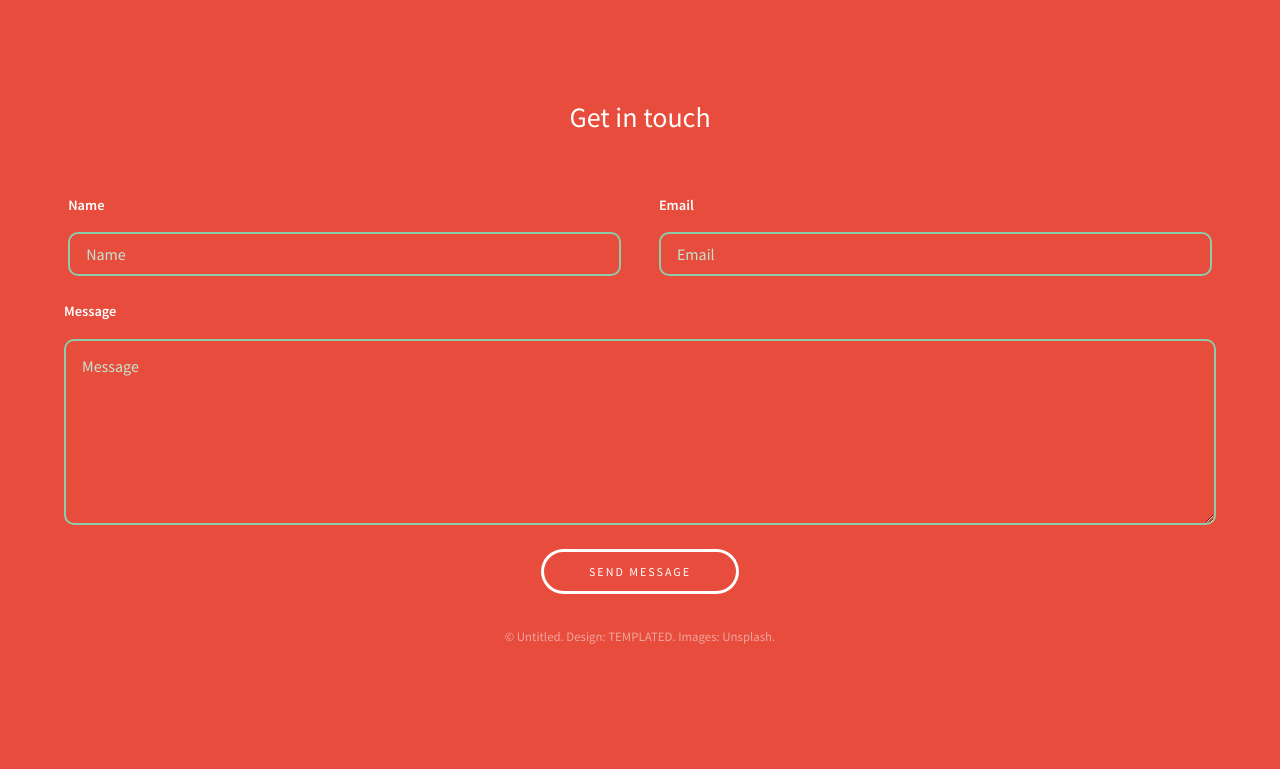
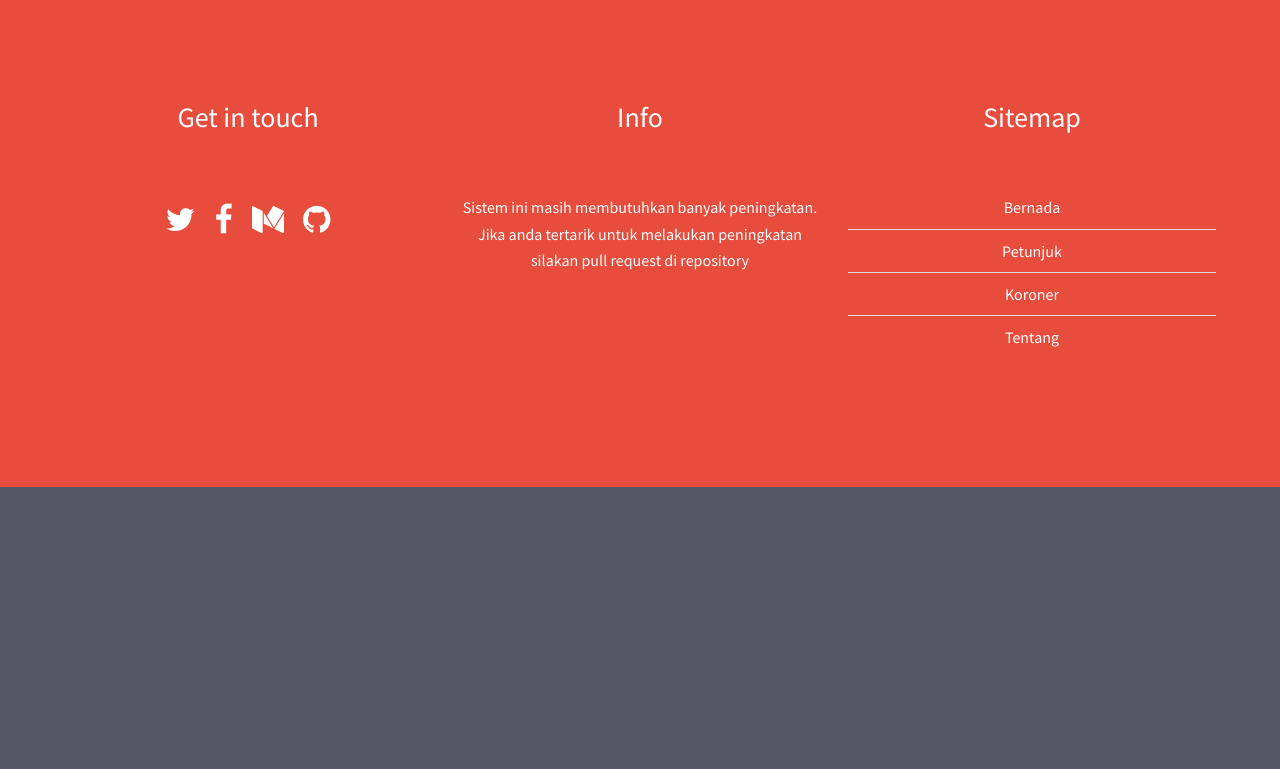
Before and after one commit to chud-lori/heart-disease-knn-flask, a Flask app: page / in a window 1280 px wide. Shown: the part 620-1389 px from the top of the page. After the commit the page ends 1107 px from the top, so only its background shows below. Run offline with Flask 2, Linux system fonts and the light colour scheme.

```diff
--- a/corpe/admin/routes.py
+++ b/corpe/admin/routes.py
@@ -30,7 +30,8 @@ def logout():
 @admin_bp.route('/home')
 @login_required
 def home():
-    datas = Dataset.query.filter('target'!=0).all()
+    query = "select * from datasets where id>303"
+    datas = db.engine.execute(query)
     return render_template('admin/home.html', datas=datas)
 
 @admin_bp.route('/gen')
--- a/corpe/static/assets/css/main.css
+++ b/corpe/static/assets/css/main.css
@@ -2917,8 +2917,8 @@
 
 	#banner {
 		padding: 8em 0 9em 0;
-		/* background-image: url(http://localhost/doi/assets/img_parallax2.jpg); */
-		background-image: url(https://349142-1097166-raikfcquaxqncofqfm.stackpathdns.com/wp-content/uploads/bigstock-Mature-Man-Heart-Attack-1781119-1000x520.jpg);
+		background-image: url(http://localhost/doi/assets/img_parallax2.jpg);
+		/* background-image: url(https://349142-1097166-raikfcquaxqncofqfm.stackpathdns.com/wp-content/uploads/bigstock-Mature-Man-Heart-Attack-1781119-1000x520.jpg); */
 		background-size: cover;
 		background-position: bottom;
 		background-attachment: fixed;
--- a/corpe/templates/main/index.html
+++ b/corpe/templates/main/index.html
@@ -11,6 +11,16 @@
 		<meta name="viewport" content="width=device-width, initial-scale=1" />
 		<link rel="stylesheet" href="/static/assets/css/main.css" />
 		<link rel="stylesheet" type="text/css" href="https://stackpath.bootstrapcdn.com/font-awesome/4.7.0/css/font-awesome.min.css">
+		<style>
+			.a-footer {
+				color: #fff !important;
+				text-decoration: none;
+			}
+			.icon-footer {
+				color: #fff !important;
+				font-size: 1em !important;
+			}
+		</style>
 	</head>
 	<body>
 
@@ -66,29 +76,41 @@
 			<footer id="footer">
 				<div class="inner">
 
-					<h3>Get in touch</h3>
+					<div class="row">
+						<!-- Break -->
+						<div class="4u 12u$(medium)">
+							<h3>Get in touch</h3>
+							<ul class="icons">
+								<li><a href="https://twitter.com/chud_lori" class="icon icon-footer fa-twitter"><span
+											class="label">Twitter</span></a></li>
+								<li><a href="http://facebook.com/" class="icon icon-footer fa-facebook"><span
+											class="label">Facebook</span></a></li>
+								<li><a href="https://medium.com/@chud_lori" class="icon icon-footer fa-medium"><span
+											class="label">Instagram</span></a></li>
+								<li><a href="https://github.com/chud-lori" class="icon icon-footer fa-github"><span
+											class="label">Github</span></a></li>
+							</ul>
+						</div>
+						<div class="4u 12u$(medium)">
+							<h3>Info</h3>
+							<p>Sistem ini masih membutuhkan banyak peningkatan. Jika anda tertarik untuk
+								melakukan peningkatan silakan pull request di <a class="a-footer"
+									href="https://github.com/chud-lori/coronary-knn-flask">repository</a></p>
+						</div>
+						<div class="4u$ 12u$(medium)">
+							<h3>Sitemap</h3>
+							<ul class="alt">
+								<li><a class="a-footer" href="/">Bernada</a></li>
+								<li><a class="a-footer" href="/petunjuk">Petunjuk</a></li>
+								<li><a class="a-footer" href="/koroner">Koroner</a></li>
+								<li><a class="a-footer" href="/tentang">Tentang</a></li>
+							</ul>
+						</div>
+					</div>
 
-					<form action="#" method="post">
-
-						<div class="field half first">
-							<label for="name">Name</label>
-							<input name="name" id="name" type="text" placeholder="Name">
-						</div>
-						<div class="field half">
-							<label for="email">Email</label>
-							<input name="email" id="email" type="email" placeholder="Email">
-						</div>
-						<div class="field">
-							<label for="message">Message</label>
-							<textarea name="message" id="message" rows="6" placeholder="Message"></textarea>
-						</div>
-						<ul class="actions">
-							<li><input value="Send Message" class="button alt" type="submit"></li>
-						</ul>
-					</form>
-
-					<div class="copyright">
-						&copy; Untitled. Design: <a href="https://templated.co">TEMPLATED</a>. Images: <a href="https://unsplash.com">Unsplash</a>.
+					<div class="copyright" style="display: none;">
+						&copy; Untitled. Design: <a href="https://templated.co">TEMPLATED</a>. Images: <a
+							href="https://unsplash.com">Unsplash</a>.
 					</div>
 
 				</div>
```
